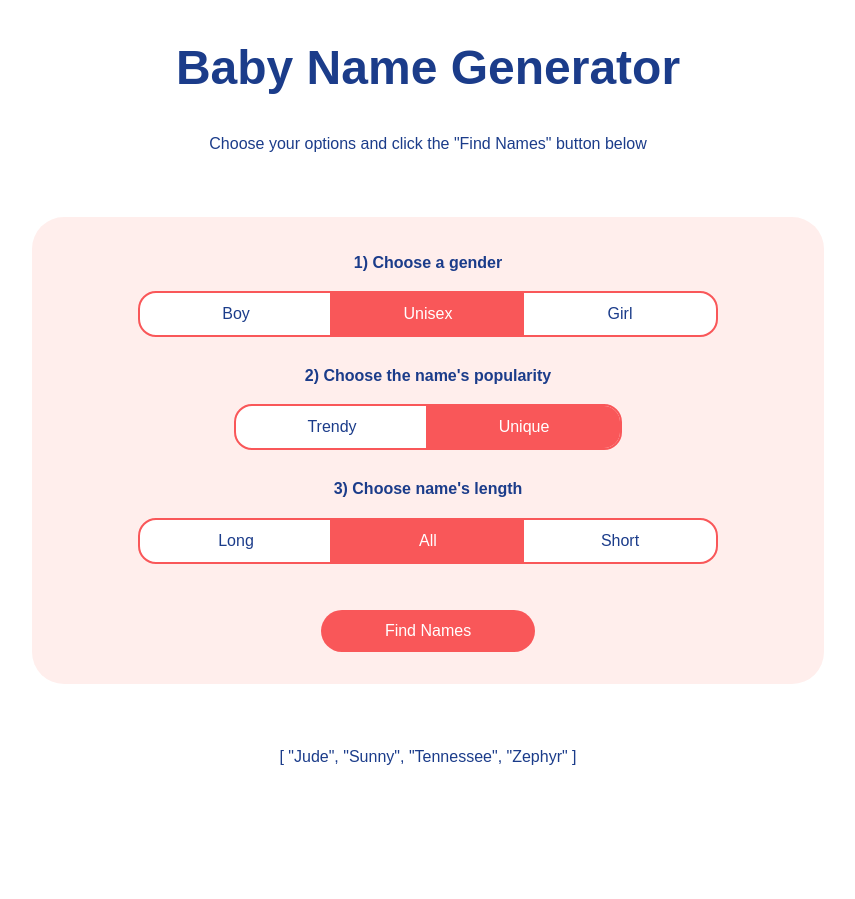
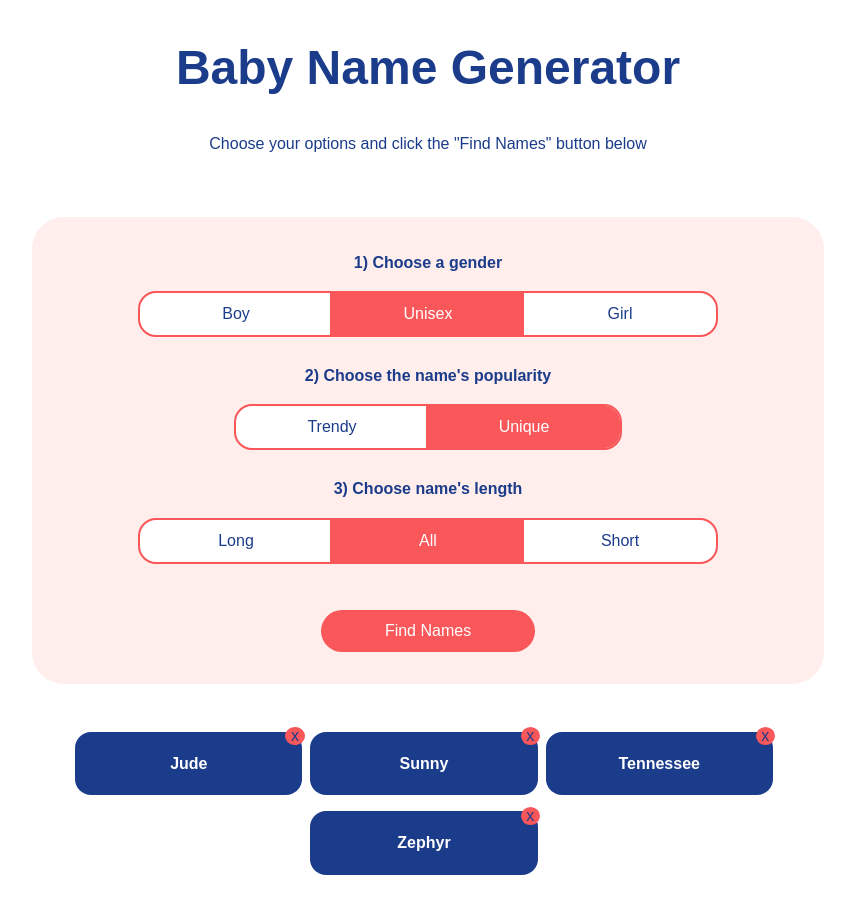
Before and after one commit to alifnuryana/baby-name-generator, a Nuxt app: page / in a window 1280 px wide. Both pictures are taken after a click on the button "Find Names". Shown: the whole page, without its empty margins (212-1067 px from the left). Before the commit the page ends 800 px from the top, so only its background shows below. Built offline with nearby package versions, Linux system fonts and the light colour scheme.

Commit message:
showing resultName and styling index.vue file

```diff
--- a/pages/index.vue
+++ b/pages/index.vue
@@ -26,6 +26,7 @@
       else return name.length === options.length;
     });
   resultName.value = filteredNames.map((name) => name.name);
+  window.scrollTo(0, document.body.scrollHeight);
 };
 </script>
 
@@ -111,7 +112,12 @@
       </div>
       <button class="primary" @click="computeResultNames">Find Names</button>
     </div>
-    {{ resultName }}
+    <div class="cards-container">
+      <div class="card" v-for="name in resultName" :key="name">
+        <h4>{{ name }}</h4>
+        <p>x</p>
+      </div>
+    </div>
   </section>
 </template>
 
@@ -128,7 +134,6 @@
   width: 95%;
   margin: 0 auto;
   margin-top: 4rem;
-  margin-bottom: 4rem;
   position: relative;
 }
 
@@ -171,4 +176,34 @@
   margin-top: 1rem;
   cursor: pointer;
 }
+
+.cards-container {
+  display: flex;
+  justify-content: center;
+  margin-top: 3rem;
+  flex-wrap: wrap;
+}
+
+.card {
+  background-color: rgb(27, 60, 138);
+  width: 28%;
+  color: white;
+  border-radius: 1rem;
+  padding: 0.1rem;
+  margin-right: 0.5rem;
+  margin-bottom: 1rem;
+  position: relative;
+}
+
+.card p {
+  position: absolute;
+  width: 1.2rem;
+  text-align: center;
+  border-radius: 50%;
+  top: -32%;
+  left: 92.5%;
+  cursor: pointer;
+  color: rgb(27, 60, 138);
+  background-color: rgb(249, 87, 89);
+}
 </style>
```
